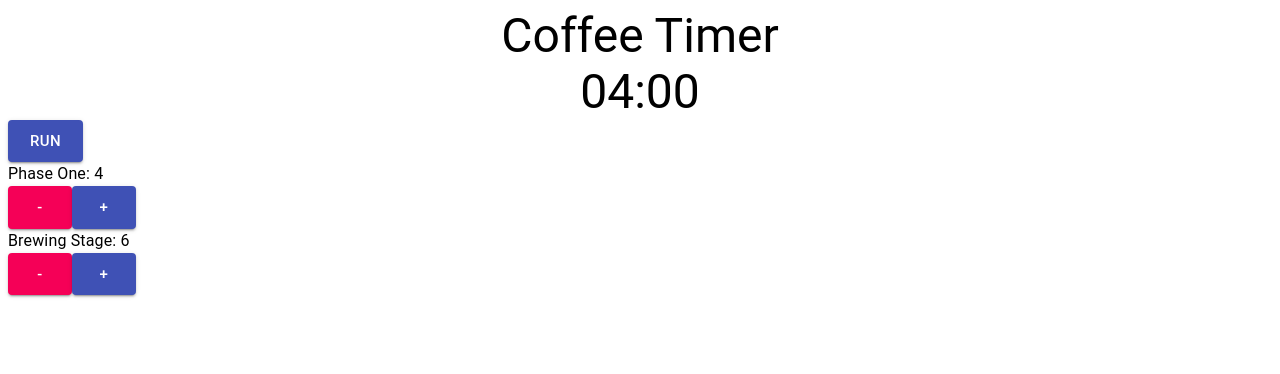
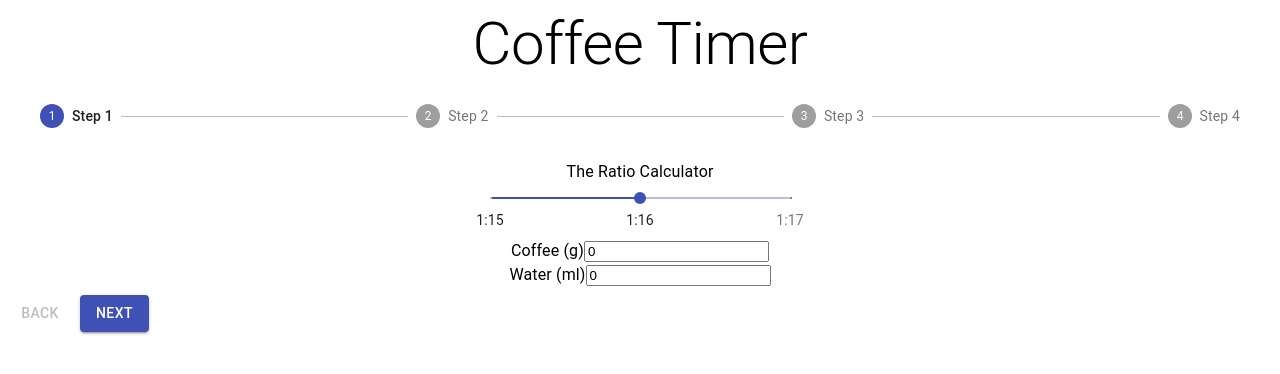
Before and after one commit to mkarkkainen/coffeetimer, a React (Create React App) app: page / in a window 1280 px wide. Shown: the top 374 px of the page. Built offline with nearby package versions, Linux system fonts and the light colour scheme.

Commit message:
refactored into stepper and added ratio calculator

```diff
--- a/src/components/App.js
+++ b/src/components/App.js
@@ -1,18 +1,163 @@
 import React from "react";
 import Timer from "./Timer";
+import Ratio from './Ratio';
 import Customizer from "./Customizer.js";
 
-import { Typography } from "@material-ui/core";
+import { makeStyles } from "@material-ui/core/styles";
+
+
+import Stepper from "@material-ui/core/Stepper";
+import Step from "@material-ui/core/Step";
+import StepLabel from "@material-ui/core/StepLabel";
+import Button from "@material-ui/core/Button";
+import Typography from "@material-ui/core/Typography";
+
+const useStyles = makeStyles((theme) => ({
+  root: {
+    width: "100%"
+  },
+  button: {
+    marginRight: theme.spacing(1)
+  },
+  instructions: {
+    marginTop: theme.spacing(1),
+    marginBottom: theme.spacing(1)
+  }
+}));
+
+const getSteps = () => {
+  return ["Step 1", "Step 2", "Step 3", "Step 4"];
+}
+
+const getStepContent = (step) => {
+  switch (step) {
+    case 0:
+      return <Ratio />;
+    case 1:
+      return <Customizer><Timer /></Customizer>
+    ;
+    case 2:
+      return "This is the bit I really care about!";
+    default:
+      return "Unknown step";
+  }
+}
+
 
 export default function App() {
+  const classes = useStyles();
+  const [activeStep, setActiveStep] = React.useState(0);
+  const [skipped, setSkipped] = React.useState(new Set());
+  const steps = getSteps();
+
+  const isStepOptional = (step) => {
+    return step === 1;
+  };
+
+  const isStepSkipped = (step) => {
+    return skipped.has(step);
+  };
+
+  const handleNext = () => {
+    let newSkipped = skipped;
+    if (isStepSkipped(activeStep)) {
+      newSkipped = new Set(newSkipped.values());
+      newSkipped.delete(activeStep);
+    }
+
+    setActiveStep((prevActiveStep) => prevActiveStep + 1);
+    setSkipped(newSkipped);
+  };
+
+  const handleBack = () => {
+    setActiveStep((prevActiveStep) => prevActiveStep - 1);
+  };
+
+  const handleSkip = () => {
+    if (!isStepOptional(activeStep)) {
+      // You probably want to guard against something like this,
+      // it should never occur unless someone's actively trying to break something.
+      throw new Error("You can't skip a step that isn't optional.");
+    }
+
+    setActiveStep((prevActiveStep) => prevActiveStep + 1);
+    setSkipped((prevSkipped) => {
+      const newSkipped = new Set(prevSkipped.values());
+      newSkipped.add(activeStep);
+      return newSkipped;
+    });
+  };
+
+  const handleReset = () => {
+    setActiveStep(0);
+  };
+
   return (
     <div className="App">
-      <Typography variant="h3" align="center">
-        Coffee Timer
-      </Typography>
-      <Customizer>
-        <Timer />
-      </Customizer>
+    <Typography variant="h2" align="center">Coffee Timer</Typography>
+      <Stepper activeStep={activeStep}>
+        {steps.map((label, index) => {
+          const stepProps = {};
+          const labelProps = {};
+          if (isStepOptional(index)) {
+            labelProps.optional = <Typography variant="caption"></Typography>;
+          }
+          if (isStepSkipped(index)) {
+            stepProps.completed = false;
+          }
+          return (
+            <Step key={label} {...stepProps}>
+              <StepLabel {...labelProps}>{label}</StepLabel>
+            </Step>
+          );
+        })}
+      </Stepper>
+      <div>
+        {activeStep === steps.length ? (
+          <div>
+            <Typography className={classes.instructions}>
+              All steps completed - you&apos;re finished
+            </Typography>
+            <Button onClick={handleReset} className={classes.button}>
+              Reset
+            </Button>
+          </div>
+        ) : (
+          <div>
+            <Typography className={classes.instructions}>
+              {getStepContent(activeStep)}
+            </Typography>
+            <div>
+              <Button
+                disabled={activeStep === 0}
+                onClick={handleBack}
+                className={classes.button}
+              >
+                Back
+              </Button>
+              {isStepOptional(activeStep) && (
+                <Button
+                  variant="contained"
+                  color="primary"
+                  onClick={handleSkip}
+                  className={classes.button}
+                >
+                  Skip
+                </Button>
+              )}
+
+              <Button
+                variant="contained"
+                color="primary"
+                onClick={handleNext}
+                className={classes.button}
+              >
+                {activeStep === steps.length - 1 ? "Finish" : "Next"}
+              </Button>
+            </div>
+          </div>
+        )}
+      </div>
     </div>
   );
 }
--- a/src/components/Customizer.js
+++ b/src/components/Customizer.js
@@ -1,6 +1,6 @@
 import React, { createContext, useState } from "react";
 import Button from "@material-ui/core/Button";
-import { Typography } from "@material-ui/core";
+import { Typography, Grid } from "@material-ui/core";
 
 export const phaseOneContext = createContext();
 export const phaseTwoContext = createContext();
@@ -11,13 +11,13 @@
   const [phaseTwoLength, setPhaseTwoLength] = useState(6);
 
   return (
-    <>
+    <Grid container direction="column" justify="center" alignItems="center">
       <phaseOneContext.Provider value={phaseOneLength}>
         <phaseTwoContext.Provider value={phaseTwoLength}>
           {props.children}
         </phaseTwoContext.Provider>
       </phaseOneContext.Provider>
-      <div>
+      <Grid item>
         <Typography>Phase One: {phaseOneLength}</Typography>
         <Button
           color="secondary"
@@ -35,8 +35,8 @@
           size="large"
           onClick={() => setPhaseOneLength(phaseOneLength + 1)}
         >+</Button>
-      </div>
-      <div>
+      </Grid>
+      <Grid item>
         <Typography>Brewing Stage: {phaseTwoLength}</Typography>
         <Button
           color="secondary"
@@ -54,8 +54,8 @@
           size="large"
           onClick={() => setPhaseTwoLength(phaseTwoLength + 1)}
         >+</Button>
-      </div>
-    </>
+      </Grid>
+    </Grid>
   );
 };
 
--- /dev/null
+++ b/src/components/Ratio.js
@@ -0,0 +1,94 @@
+import React, { useState } from "react";
+import { makeStyles } from "@material-ui/core/styles";
+import { Grid, Typography, Slider } from "@material-ui/core";
+
+const useStyles = makeStyles({
+  slider: {
+    width: 300
+  }
+});
+
+const Ratio = () => {
+  const classes = useStyles();
+  const [params, setParams] = useState({ water: 0, coffee: 0, ratio: 16 });
+
+  const marks = [
+    {
+      value: 15,
+      label: "1:15"
+    },
+    {
+      value: 16,
+      label: "1:16"
+    },
+    {
+      value: 17,
+      label: "1:17"
+    }
+  ];
+
+  const updateWater = (ev) =>
+    setParams({
+      ...params,
+      water: ev.target.value,
+      coffee: (ev.target.value / params.ratio).toFixed(2)
+    });
+
+  const updateCoffee = (ev) =>
+    setParams({
+      ...params,
+      water: (ev.target.value * params.ratio).toFixed(2),
+      coffee: ev.target.value
+    });
+
+    const handleChange = (ev, newRatio) => {
+      setParams({
+        ...params,
+        water: (params.coffee * newRatio),
+        coffee: (params.coffee),
+        ratio: newRatio
+      });
+    }
+
+  return (
+    <div>
+      <Grid container direction="column" justify="center" alignItems="center">
+        <Typography>The Ratio Calculator</Typography>
+
+        <Grid item>
+          <Slider
+            className={classes.slider}
+            defaultValue={16}
+            aria-labelledby="discrete-slider"
+            step={1}
+            marks={marks}
+            min={15}
+            max={17}
+            value={params.ratio}
+            onChange={handleChange}
+          />
+        </Grid>
+
+        <Grid item>
+          <label>Coffee (g)</label>
+          <input
+            type="number"
+            value={params.coffee}
+            onChange={updateCoffee}
+          ></input>
+        </Grid>
+
+        <Grid item>
+          <label>Water (ml)</label>
+          <input
+            type="number"
+            value={params.water}
+            onChange={updateWater}
+          ></input>
+        </Grid>
+      </Grid>
+    </div>
+  );
+};
+
+export default Ratio;
--- a/src/components/Timer.js
+++ b/src/components/Timer.js
@@ -5,6 +5,7 @@
 
 import Button from "@material-ui/core/Button";
 import Typography from "@material-ui/core/Typography";
+
 
 const Timer = () => {
   const [timerLength, setTimerLength] = useState(4);
@@ -23,7 +24,7 @@
       if (timerOn) {
         setTimerLength((timerLength) => timerLength - 1);
       }
-    }, 10);
+    }, 1000);
     if (timerOn) {
       setTimerDone(false);
     }
```
